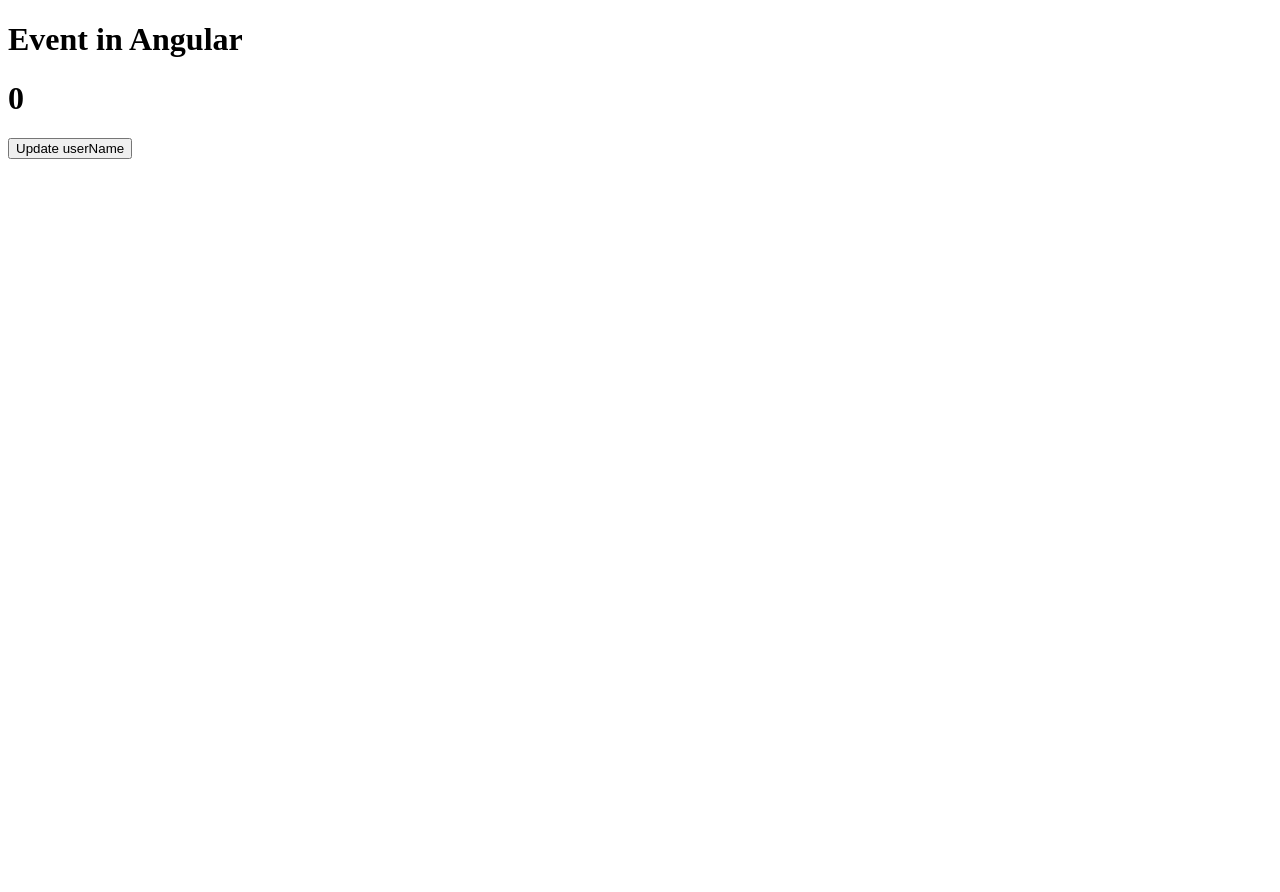
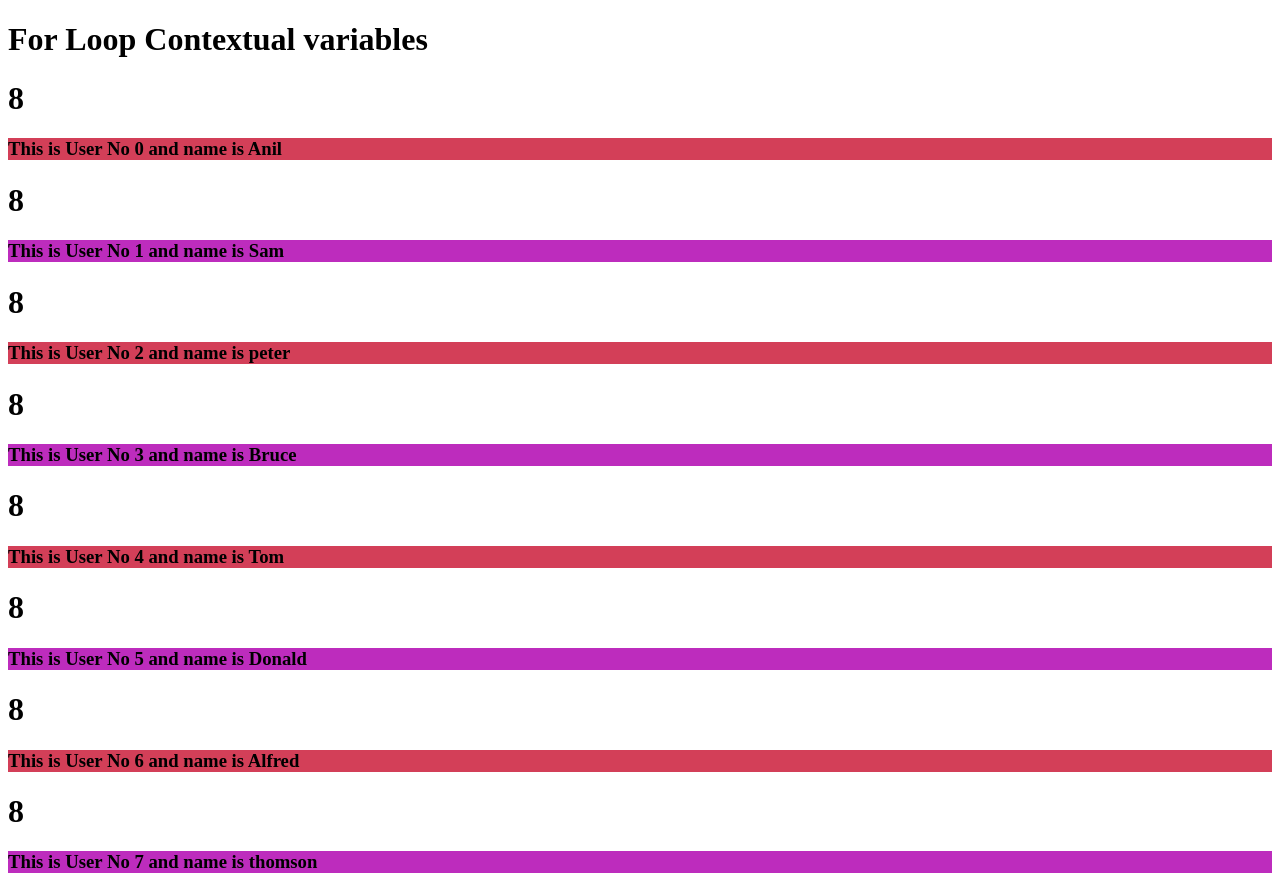
Before and after one commit to yashkhandelwal401/angular-practise, an Angular app: page / in a window 1280 px wide. Before the commit the page ends 800 px from the top, so only its background shows below. Built offline with nearby package versions, Linux system fonts and the light colour scheme.

Commit message:
Tutorial 23 - For Loop Contextual

```diff
--- a/src/app/app.html
+++ b/src/app/app.html
@@ -1,10 +1,17 @@
-<h1> Event in Angular </h1>
-
-<h1> {{count() }} </h1>
-
-<button (click)="count.set(count()+1)">Update userName</button>
-
-@if(displayHeading) {
-    <h1 style="background-color: green;"> MAIN hEADING</h1>
-
+<h1>For Loop Contextual variables</h1>
+@for(user of users; track user; let e= $even; let o = $odd ) {
+    <!-- @if($first || $last) {
+        <h3 style="background-color: green;"> This is User No {{$index}} and name is {{user}} </h3>
+    }@else{
+        <h3> This is User No {{$index}} and name is {{user}} </h3>
+    } -->
+        <h1> {{$count}}</h1>
+    @if(e){
+        <h3 style="background-color: rgb(211, 63, 88);"> This is User No {{$index}} and name is {{user}} </h3>
+    }
+    @if(o){
+        <h3 style="background-color: rgb(189, 44, 189);"> This is User No {{$index}} and name is {{user}} </h3>
+    }
+}@empty(){
+    <h4> No records found </h4>
 }
--- a/src/app/app.ts
+++ b/src/app/app.ts
@@ -1,29 +1,13 @@
-import { Component , effect , signal } from '@angular/core';
-import { RouterOutlet } from '@angular/router';
+import { Component } from '@angular/core';
 
 @Component({
-  imports: [RouterOutlet],
   selector: 'app-root',
+  imports: [],
+  templateUrl: './app.html',
   styleUrl: './app.css',
-  templateUrl: './app.html',
 })
 
 export class App {
-  userName=signal ('anil');
-  count=signal(0);
-  displayHeading=false;
-
-  constructor(){
-    effect(()=>{
-      if(this.count()==2){
-
-        this.displayHeading=true
-        setTimeout(()=>{
-  this.displayHeading=false;
-        },2000)
-      }else{
-        this.displayHeading=false
-      }
-    });
-  }
+  users=['Anil','Sam','peter','Bruce','Tom','Donald','Alfred','thomson']
+  // users=[]
 }
```
